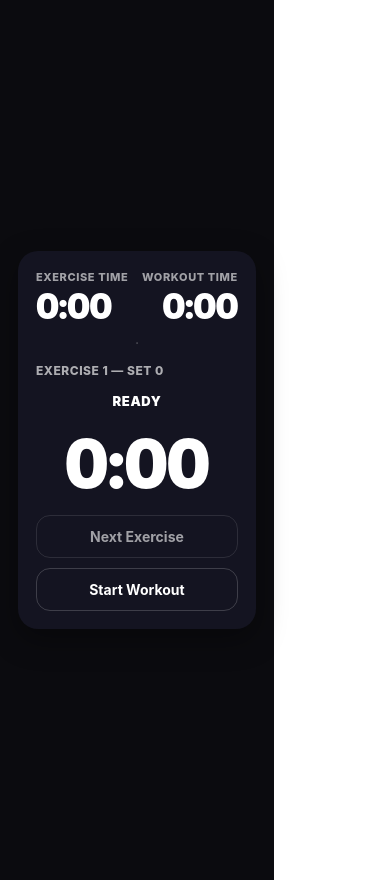
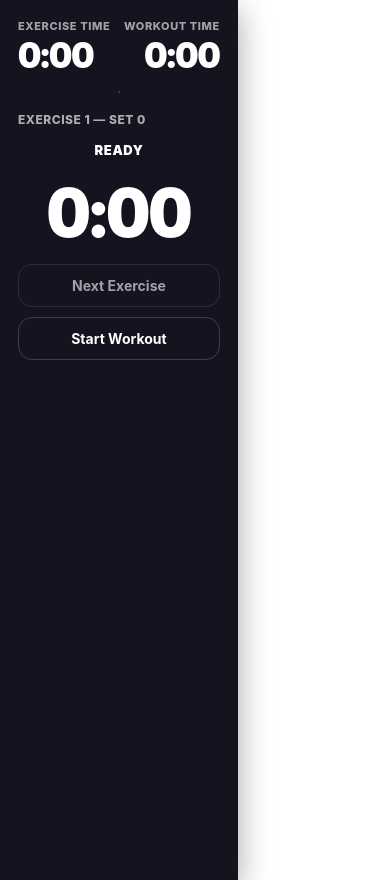
Before and after one commit to Willdofitness/workout-timer-iphone, a React (Vite) app: page / in a window 390 px wide. Built offline with nearby package versions, Linux system fonts and the light colour scheme.

Commit message:
Refactor wake lock and improve mobile layout handling
Refactor wake lock handling and improve layout adjustments for phone sizes. Update event listeners and prevent default gestures for better user experience.

```diff
--- a/src/App.tsx
+++ b/src/App.tsx
@@ -157,66 +157,75 @@ function PressableButton({
 })();
 
 export default function App() {
+  const [workout, setWorkout] = useState<Workout>(newWorkout());
+  const [tick, setTick] = useState(0);
+
+  // Screen wake lock (best-effort)
   const wakeLockRef = useRef<any>(null);
 
   async function requestWakeLock() {
     try {
-      // Best-effort: supported in many Chromium browsers and some Safari versions.
-      // If unsupported, this will throw and we simply continue without wake lock.
-      // eslint-disable-next-line @typescript-eslint/no-explicit-any
       const wl: any = (navigator as any).wakeLock;
       if (!wl?.request) return;
       wakeLockRef.current = await wl.request("screen");
-
-      // If the lock is released (e.g., app backgrounded), try to re-acquire when visible again.
-      wakeLockRef.current.addEventListener?.("release", () => {
+      wakeLockRef.current?.addEventListener?.("release", () => {
         wakeLockRef.current = null;
       });
     } catch {
-      // Ignore – not supported or user gesture requirement not met.
+      // ignore
     }
   }
 
   async function releaseWakeLock() {
     try {
-      if (wakeLockRef.current?.release) {
-        await wakeLockRef.current.release();
-      }
+      if (wakeLockRef.current?.release) await wakeLockRef.current.release();
     } catch {
-      // Ignore
+      // ignore
     } finally {
       wakeLockRef.current = null;
     }
   }
 
-  // Prevent iOS-style double-tap to zoom + reduce accidental zoom while timing
+  // Prevent iOS double-tap zoom + gesture zoom (best effort)
   useEffect(() => {
     let lastTouchEnd = 0;
     const onTouchEnd = (e: TouchEvent) => {
       const nowTs = Date.now();
-      if (nowTs - lastTouchEnd <= 300) {
-        e.preventDefault();
-      }
+      if (nowTs - lastTouchEnd <= 300) e.preventDefault();
       lastTouchEnd = nowTs;
     };
-
-    const onGestureStart = (e: Event) => {
-      // Prevent pinch/gesture zoom where supported.
-      e.preventDefault();
-    };
+    const onGestureStart = (e: Event) => e.preventDefault();
 
     document.addEventListener("touchend", onTouchEnd, { passive: false });
-    // Some Safari builds still fire gesturestart.
     document.addEventListener("gesturestart", onGestureStart as any, { passive: false } as any);
-
     return () => {
       document.removeEventListener("touchend", onTouchEnd as any);
       document.removeEventListener("gesturestart", onGestureStart as any);
     };
   }, []);
 
-  const [workout, setWorkout] = useState<Workout>(newWorkout());
-  const [tick, setTick] = useState(0);
+  // Full-screen layout on phone sizes
+  const [vw, setVw] = useState(() => (typeof window !== "undefined" ? window.innerWidth : 999));
+  useEffect(() => {
+    const onResize = () => setVw(window.innerWidth);
+    window.addEventListener("resize", onResize);
+    return () => window.removeEventListener("resize", onResize);
+  }, []);
+  const isPhoneLayout = vw <= 430;
+
+  const cardBase = useMemo(() => {
+    if (!isPhoneLayout) return styles.card;
+    return {
+      ...styles.card,
+      maxWidth: "100%",
+      minHeight: "100vh",
+      borderRadius: 0,
+      paddingTop: "calc(18px + env(safe-area-inset-top))",
+      paddingBottom: "calc(18px + env(safe-area-inset-bottom))",
+      paddingLeft: "calc(18px + env(safe-area-inset-left))",
+      paddingRight: "calc(18px + env(safe-area-inset-right))",
+    };
+  }, [isPhoneLayout]);
 
   // Only tick while workout is running
   useEffect(() => {
@@ -233,18 +242,14 @@ export default function App() {
 
   const phaseElapsed = useMemo(() => {
     if (workout.endTime) return 0;
-    if (workout.phase === "IN_SET" && workout.active.setStart != null)
-      return now() - workout.active.setStart;
-    if (workout.phase === "IN_REST" && workout.active.restStart != null)
-      return now() - workout.active.restStart;
+    if (workout.phase === "IN_SET" && workout.active.setStart != null) return now() - workout.active.setStart;
+    if (workout.phase === "IN_REST" && workout.active.restStart != null) return now() - workout.active.restStart;
     return 0;
   }, [workout, tick]);
 
   function startWorkout() {
     if (workout.startTime) return;
-    // Keep screen awake during an active workout (best-effort)
     requestWakeLock();
-
     setWorkout({
       ...workout,
       startTime: now(),
@@ -365,7 +370,7 @@ export default function App() {
       ...w,
       exercises,
       currentExerciseIndex: exercises.length - 1,
-      exerciseStartTime: null, // don't start until Start Set
+      exerciseStartTime: null,
       phase: "READY",
       active: { setStart: null, restStart: null },
     });
@@ -412,7 +417,6 @@ export default function App() {
     w.endTime = now();
 
     setWorkout(w);
-    // Stop keeping the screen awake once workout finishes
     releaseWakeLock();
   }
 
@@ -424,11 +428,11 @@ export default function App() {
 
   const primaryAction = (() => {
     if (!workout.startTime || workout.endTime) return null;
-    if (workout.phase === "READY") return { label: "Start Set", action: startSet, type: "start" };
+    if (workout.phase === "READY") return { label: "Start Set", action: startSet, type: "start" as const };
     if (workout.phase === "IN_SET")
-      return { label: "End Set → Start Rest", action: endSetStartRest, type: "set" };
+      return { label: "End Set → Start Rest", action: endSetStartRest, type: "set" as const };
     if (workout.phase === "IN_REST")
-      return { label: "End Rest → Start Set", action: endRestStartSet, type: "rest" };
+      return { label: "End Rest → Start Set", action: endRestStartSet, type: "rest" as const };
     return null;
   })();
 
@@ -441,7 +445,7 @@ export default function App() {
 
     return (
       <div style={styles.shell}>
-        <div style={{ ...styles.card, boxShadow: styles.card.boxShadow }}>
+        <div style={{ ...cardBase, boxShadow: styles.card.boxShadow }}>
           <h1 style={{ margin: 0 }}>Summary</h1>
           <div style={{ marginTop: 4, opacity: 0.75, fontSize: 13 }}>
             Total time in gym: <strong>{msToClock(totals.gymMs)}</strong>
@@ -483,14 +487,7 @@ export default function App() {
                 <div key={ex.id} style={styles.exerciseCard}>
                   <div style={{ display: "flex", justifyContent: "space-between", gap: 10 }}>
                     <div style={{ fontWeight: 800 }}>{ex.name}</div>
-                    <div
-                      style={{
-                        display: "flex",
-                        flexDirection: "column",
-                        alignItems: "flex-end",
-                        gap: 2,
-                      }}
-                    >
+                    <div style={{ display: "flex", flexDirection: "column", alignItems: "flex-end", gap: 2 }}>
                       <div style={{ opacity: 0.7, fontSize: 12 }}>{ex.sets.length} sets</div>
                       <div
                         style={{
@@ -560,7 +557,7 @@ export default function App() {
 
   return (
     <div style={styles.shell}>
-      <div style={{ ...styles.card, boxShadow: cardShadow }}>
+      <div style={{ ...cardBase, boxShadow: cardShadow }}>
         <div style={styles.topHeader}>
           <div style={styles.topStat}>
             <div style={styles.topLabel}>Exercise Time</div>
@@ -579,9 +576,7 @@ export default function App() {
         <div style={{ ...styles.phaseLabel, color }}>{label}</div>
 
         <div style={styles.phaseTimerWrap}>
-          <div style={styles.phaseTimerValue}>
-            {phase === "READY" ? "0:00" : msToClock(phaseElapsed)}
-          </div>
+          <div style={styles.phaseTimerValue}>{phase === "READY" ? "0:00" : msToClock(phaseElapsed)}</div>
         </div>
 
         {primaryAction && (
@@ -603,10 +598,7 @@ export default function App() {
           Next Exercise
         </PressableButton>
 
-        <PressableButton
-          style={styles.secondary}
-          onClick={workout.startTime ? finishWorkout : startWorkout}
-        >
+        <PressableButton style={styles.secondary} onClick={workout.startTime ? finishWorkout : startWorkout}>
           {workout.startTime ? "Finish Workout" : "Start Workout"}
         </PressableButton>
       </div>
@@ -618,13 +610,13 @@ const styles: Record<string, any> = {
   shell: {
     minHeight: "100vh",
     display: "flex",
-    alignItems: "center",
-    justifyContent: "center",
+    alignItems: "stretch",
+    justifyContent: "stretch",
     background: "#0b0b0f",
     color: "white",
     fontFamily:
       "-apple-system, BlinkMacSystemFont, system-ui, Segoe UI, Roboto, Helvetica, Arial, sans-serif",
-    padding: 18,
+    padding: 0,
   },
   card: {
     width: "100%",
@@ -775,8 +767,6 @@ const styles: Record<string, any> = {
     border: "1px solid rgba(255,255,255,0.06)",
     padding: 10,
   },
-
-  // Fixed columns for pixel-perfect alignment
   totalsGrid: {
     display: "grid",
     gridTemplateColumns: "54px 92px 92px",
@@ -823,7 +813,6 @@ const styles: Record<string, any> = {
     justifySelf: "end",
     textAlign: "right",
   },
-
   setRow: {
     display: "grid",
     gridTemplateColumns: "54px 92px 92px",
@@ -850,7 +839,6 @@ const styles: Record<string, any> = {
     justifySelf: "end",
     textAlign: "right",
   },
-
   percentRow: {
     display: "flex",
     flexDirection: "column",
```
